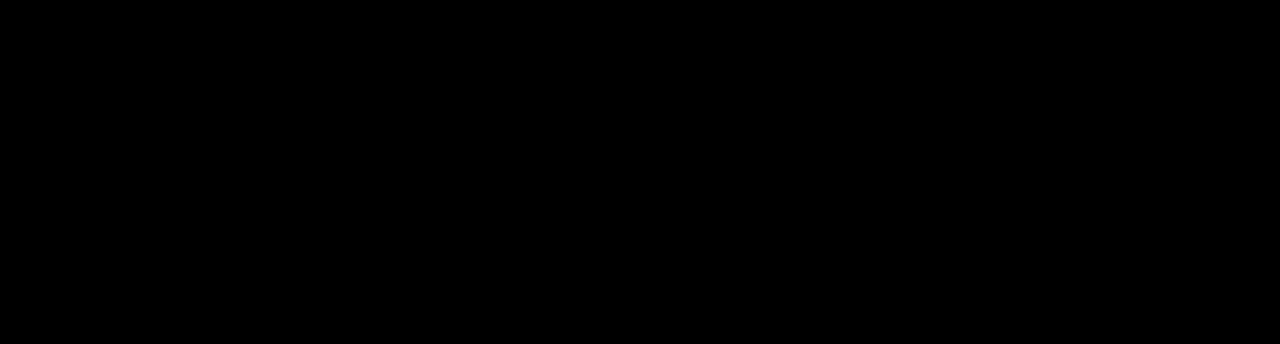
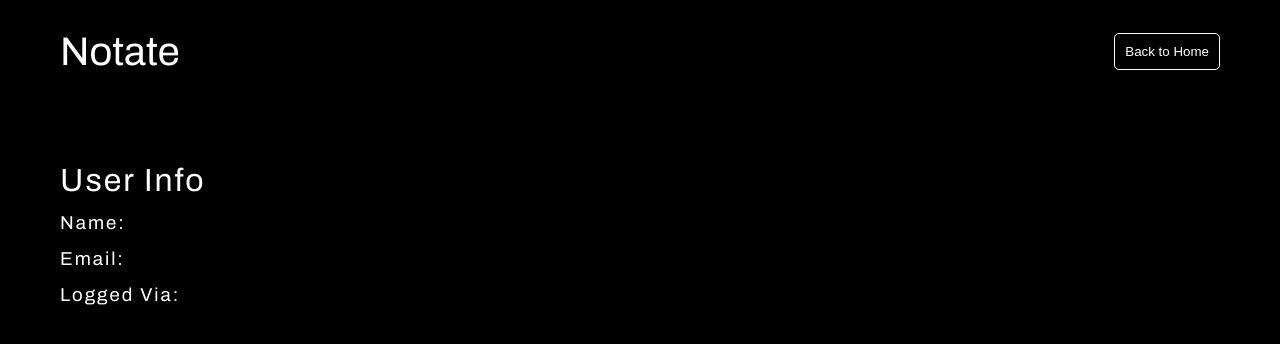
Before and after one commit to AnmolDh/notate, a React (Create React App) app in the folder client/: page /user in a window 1280 px wide. Before the commit this address had no page. Shown: the top 344 px of the page. Built offline with nearby package versions, Linux system fonts and the light colour scheme; no server answers.

Commit message:
user page

```diff
--- a/client/public/index.css
+++ b/client/public/index.css
@@ -168,6 +168,34 @@
   width: 30%;
 }
 
+.backToHome{
+  background-color: transparent;
+  color: white;
+  border: 1px solid white;
+  padding: 10px;
+  border-radius: 5px;
+}
+
+.backToHome:hover{
+  background-color: white;
+  color: black;
+}
+
+.userInfo{
+  color: white;
+  margin: 60px;
+  letter-spacing: 2px;
+}
+
+.userInfo h1, .userInfo h3{
+  margin-bottom: 15px;
+}
+
+.userInfo h3 span{
+  font-weight: normal;
+  font-family: monospace;
+}
+
 
 @media (max-width: 768px) {
   header{
--- a/client/src/App.js
+++ b/client/src/App.js
@@ -2,12 +2,14 @@
 import { Routes, Route } from "react-router-dom";
 import Home from "./pages/Home";
 import Login from "./pages/Login";
+import User from "./pages/User";
 
 function App() {
   return (
     <Routes>
       <Route path="/" element={<Login />} />
       <Route path="/home" element={<Home />} />
+      <Route path="/user" element={<User />} />
     </Routes>
   );
 }
--- a/client/src/api/notesApi.js
+++ b/client/src/api/notesApi.js
@@ -1,11 +1,15 @@
+export function getUser() {
+  return fetch(`${process.env.REACT_APP_SERVER_URL}/user`, {
+    credentials: "include",
+  }).then((response) => response.json());
+}
+
 export function getNotes() {
   return fetch(process.env.REACT_APP_SERVER_URL, {
     credentials: "include",
   })
     .then((response) =>
-      response.status === 401
-        ? window.location.replace("/")
-        : response.json()
+      response.status === 401 ? window.location.replace("/") : response.json()
     )
     .then((data) => data)
     .catch((err) => console.log(err));
--- a/client/src/components/Header.jsx
+++ b/client/src/components/Header.jsx
@@ -1,4 +1,5 @@
 import React from "react";
+import AccountCircleIcon from "@mui/icons-material/AccountCircle";
 
 function Header(props) {
   return (
@@ -12,7 +13,7 @@
         <button className="newNoteMobile" onClick={props.handleOpen}>
           +
         </button>
-        <img src="./avatar.png" alt="avatar"></img>
+        <a href="user"><AccountCircleIcon color="primary" sx={{ fontSize: 48 }} /></a>
       </div>
     </header>
   );
--- a/client/src/pages/Login.jsx
+++ b/client/src/pages/Login.jsx
@@ -3,14 +3,13 @@
 import { Button } from "@mui/material";
 import GoogleIcon from "@mui/icons-material/Google";
 import FacebookIcon from "@mui/icons-material/Facebook";
+import { getUser } from "../api/notesApi";
 
 function Login() {
   useEffect(() => {
-    fetch(`${process.env.REACT_APP_SERVER_URL}/user`, {
-      credentials: "include",
-    })
-      .then((response) => response.json())
-      .then((user) => (user.isLoggedIn ? window.location.replace("/home") : null));
+    getUser().then((user) =>
+      user.isLoggedIn ? window.location.replace("/home") : null
+    );
   }, []);
   return (
     <div>
--- /dev/null
+++ b/client/src/pages/User.jsx
@@ -0,0 +1,37 @@
+import React, { useState, useEffect } from "react";
+import { getUser } from "../api/notesApi";
+
+function User() {
+  const [user, SetUser] = useState({});
+
+  useEffect(() => {
+    getUser().then((user) => SetUser(user));
+  }, []);
+
+  return (
+    <>
+      <header>
+        <h1>Notate</h1>
+        <a href="/home">
+          <button className="backToHome">Back to Home</button>
+        </a>
+      </header>
+      <div className="userInfo">
+        <h1>User Info</h1>
+        <div>
+          <h3>
+            Name: <span>{user.name}</span>
+          </h3>
+          <h3>
+            Email: <span>{user.email}</span>
+          </h3>
+          <h3>
+            Logged Via: <span>{user.authVia}</span>
+          </h3>
+        </div>
+      </div>
+    </>
+  );
+}
+
+export default User;
```
